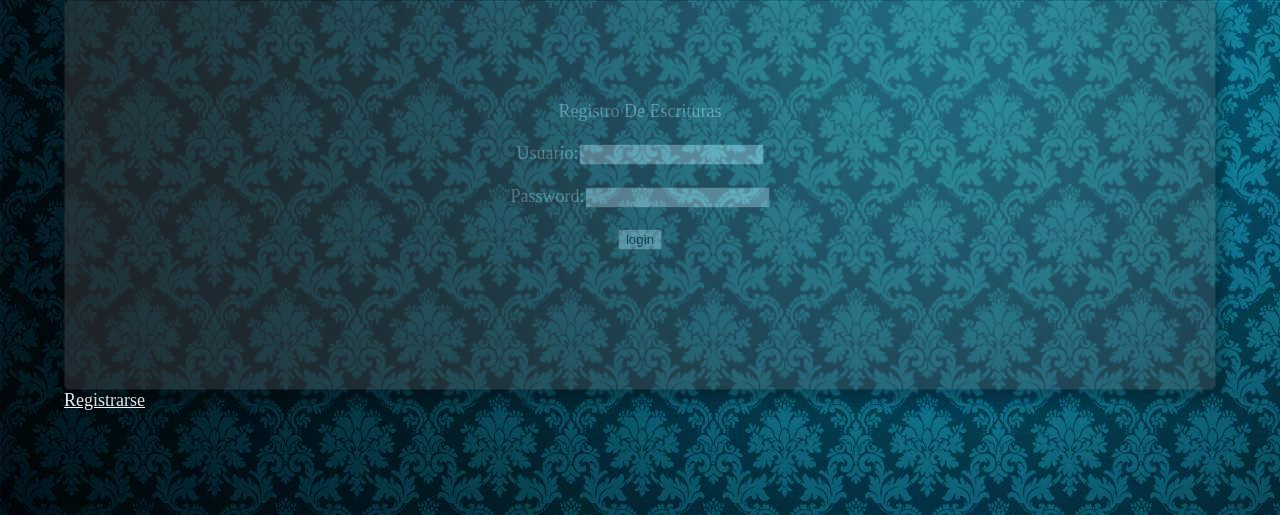
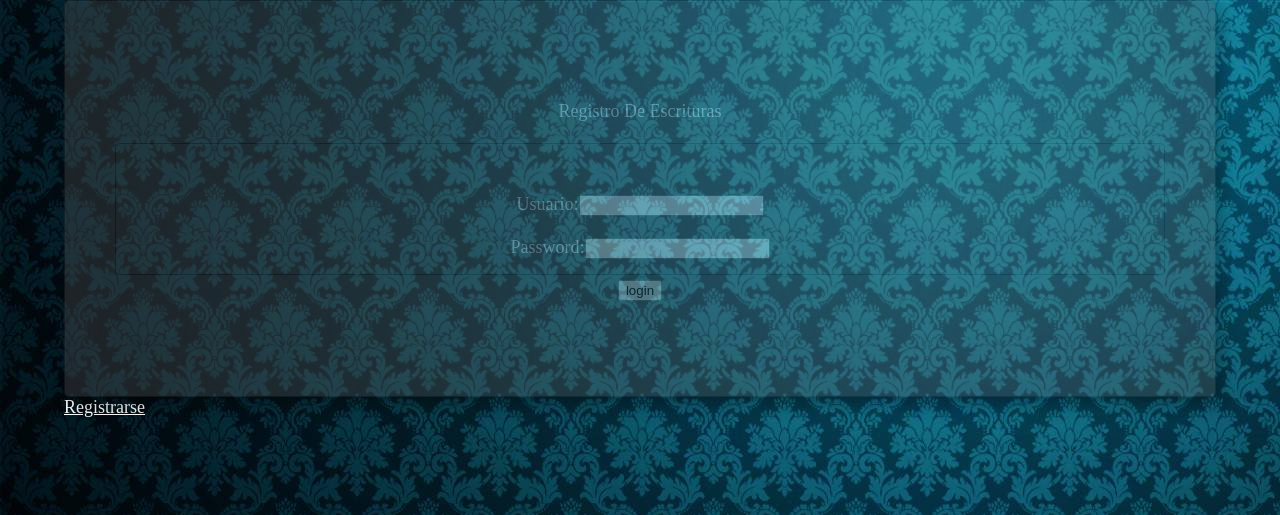
Before and after one commit to andressan95/Administracion-DB, a PHP site: page / in a window 1280 px wide. Shown: the top 515 px of the page. Run offline with PHP 8.4, Linux system fonts and the light colour scheme; data that the repository does not hold is empty.

Commit message:
Editado 02/09/2016

```diff
--- a/index.php
+++ b/index.php
@@ -50,6 +50,11 @@ body
 {
 background-image: url(<?php echo $imageURL;?>);
 }
+.previewArea {  z-index:9999999 }
+.previewAreaBox { border:solid 1px #2d2d2d; font-size:18px; text-align:center; padding:50px 50px 0 50px; height:80px; z-index:9999999; -moz-border-radius: 5px;  -webkit-border-radius: 5px; border-radius: 5px;}
+.previewAreapadding { padding:15px;}
+.previewAreaBox .end, .previewAreaBox .start { font-size:0px; display:none;}
+.previewAreaBoxRotet { position:absolute;}
 
 
 </style>
@@ -64,8 +69,8 @@ background-image: url(<?php echo $imageURL;?>);
             <br>
             <br>
             <section>
-                <div>
-                <form class="form" action="<?php $_SERVER['PHP_SELF']; ?>" method="POST" >
+                <div class="previewAreaBox">
+                <form  action="<?php $_SERVER['PHP_SELF']; ?>" method="POST" >
                     <div><label>Usuario:</label><input id="usuario" name="usuario" type="text" required ></div>
 			<br />
                         <div><label>Password:</label><input id="password" name="password" type="password" required></div>
```
